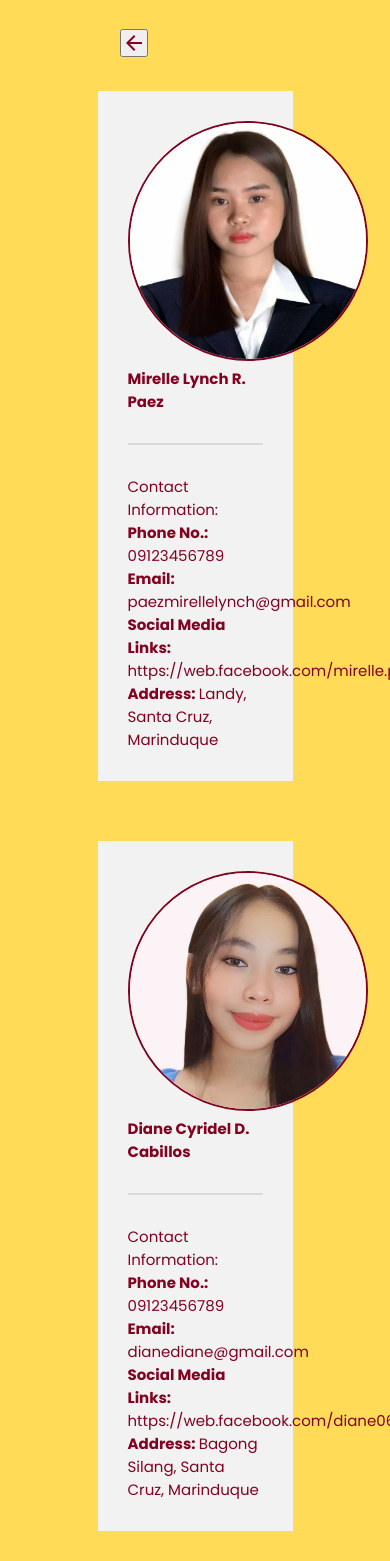
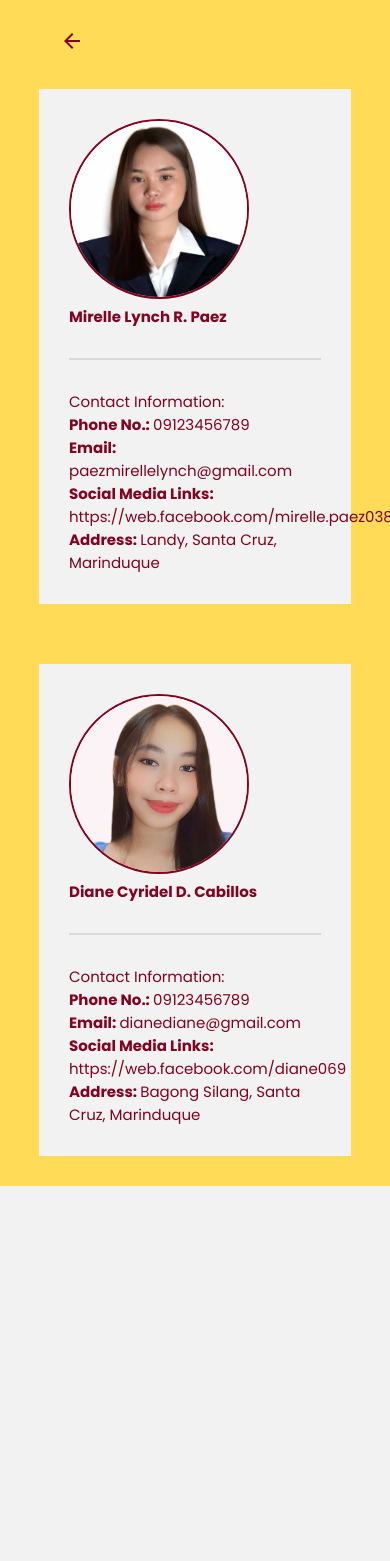
Before and after one commit to zdotdev/MARSERVE-bsit-2nd-year-project, a PHP site: page /orderSystem/profile.php in a window 390 px wide; the page is wider, and only the part inside the window is pictured. Shown: the part 61-1622 px from the top of that part. After the commit the page ends 1247 px from the top of that part, so only its background shows below. Run offline with PHP 8.4, Linux system fonts and the light colour scheme.

Commit message:
added responsive design

```diff
--- a/Style/profile.css
+++ b/Style/profile.css
@@ -74,6 +74,8 @@ main{
   text-decoration: none;
   font-size: 2rem;
   cursor: pointer;
+  background-color: transparent;
+  border: none;
 }
 section{
     width: 50%;
@@ -91,3 +93,21 @@ hr{
     margin: 2rem 0;
     border: .1rem solid var(--neutral-white-400);
 }
+@media screen and (max-width: 768px){
+  section{
+    width: 70%;
+  }
+  .arrow{
+    margin-top: 6rem;
+    margin-left: 4rem;
+  }
+}
+@media screen and (max-width: 480px){
+  section{
+    width: 80%;
+  }
+  .profile-image{
+    width: 12rem;
+    height: 12rem;
+  }
+}
```
